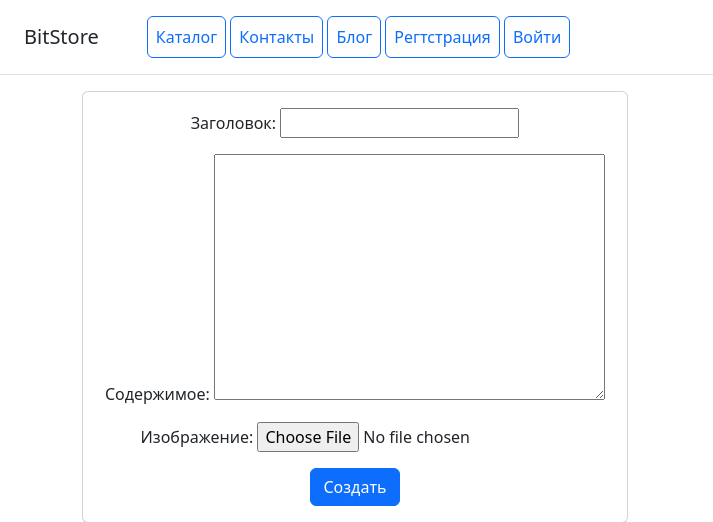
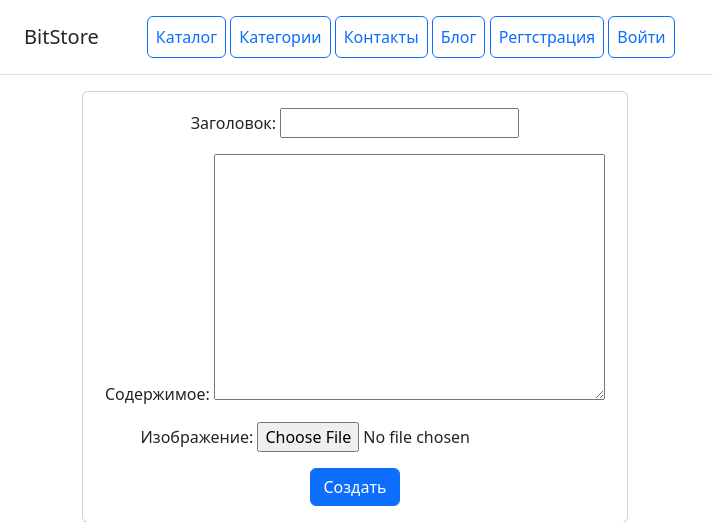
Before and after one commit to IceDisel/django-online-store, a Django app: page /blogpost_form/ in a window 1280 px wide. Shown: the top 522 px of the page, without its empty margins (0-713 px from the left). Run offline with Django 5.2, Linux system fonts and the light colour scheme; parts of the project's set-up code (start-up, migrations or seed data) failed here and were passed over; some libraries are stand-ins or nearby versions.

Commit message:
Добавление кнопки Категории

```diff
--- a/catalog/templates/catalog/includes/inc_main_menu.html
+++ b/catalog/templates/catalog/includes/inc_main_menu.html
@@ -2,6 +2,7 @@
     <h5 class="my-0 mr-md-auto font-weight-normal">BitStore</h5>
     <nav class="ms-5">
         <a class="p-2 btn btn-outline-primary" href="{% url 'catalog:index' %}">Каталог</a>
+        <a class="p-2 btn btn-outline-primary" href="{% url 'catalog:categories_list' %}">Категории</a>
         <a class="p-2 btn btn-outline-primary" href="{% url 'catalog:contacts' %}">Контакты</a>
         <a class="p-2 btn btn-outline-primary" href="{% url 'blog:blogpost_list' %}">Блог</a>
 
@@ -16,8 +17,6 @@
         {% else %}
 
             <a class="p-2 btn btn-outline-primary" href="{% url 'users:register' %}">Регтстрация</a>
-
-
             <a class="p-2 btn btn-outline-primary" href="{% url 'users:login' %}">Войти</a>
 
         {% endif %}
```
